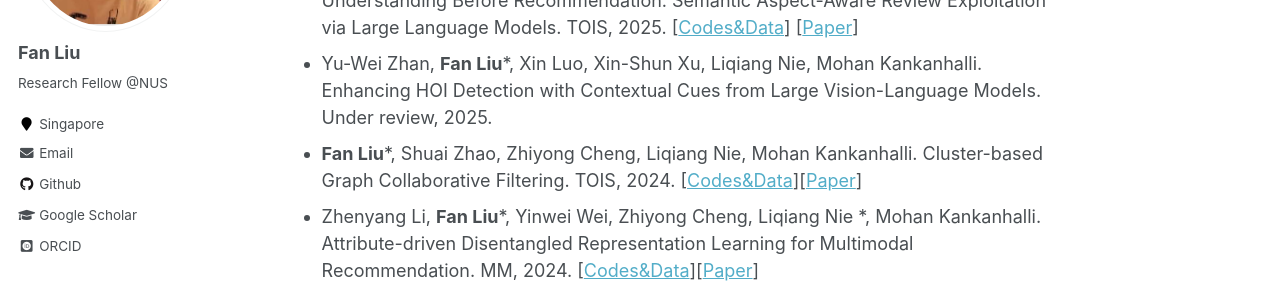
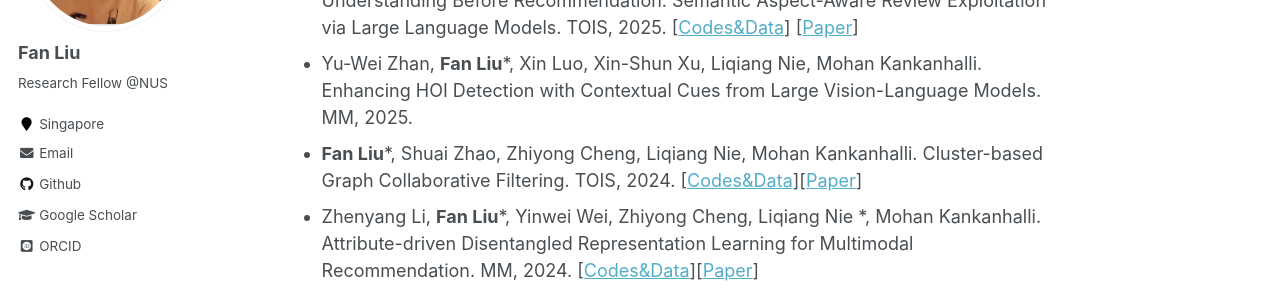
Before and after one commit to liufancs/liufancs.github.io, a Jekyll site: the page built from _pages/about.md, in a window 1280 px wide and 900 px high, scrolled down 1122 px. Shown: the part 207-504 px from the top of the window. Built offline with Jekyll 4.4.1, drawn with Linux system fonts in a browser that asks for light colours; some web fonts are replaced.

Commit message:
Update about.md

```diff
--- a/_pages/about.md
+++ b/_pages/about.md
@@ -34,7 +34,7 @@ I am currently a Research Fellow with [Prof. Mohan Kankanhalli](https://www.comp
 ‘*’ indicates the corresponding author.
 * Yang Tian, **Fan Liu**, Jingyuan Zhang, Victoria W., Yupeng Hu, Liqiang Nie. CoRe-MMRAG: Cross-Source Knowledge Reconciliation for Multimodal RAG. ACL, 2025.
 * **Fan Liu***, Yaqi Liu, Huilin Chen, Zhiyong Cheng, Liqiang Nie, Mohan Kankanhalli. Understanding Before Recommendation: Semantic Aspect-Aware Review Exploitation via Large Language Models. TOIS, 2025. [[Codes&Data](https://github.com/HuilinChenJN/LLMSAGCN)] [[Paper](https://arxiv.org/pdf/2312.16275)]
-* Yu-Wei Zhan, **Fan Liu***, Xin Luo, Xin-Shun Xu, Liqiang Nie, Mohan Kankanhalli. Enhancing HOI Detection with Contextual Cues from Large Vision-Language Models. Under review, 2025.
+* Yu-Wei Zhan, **Fan Liu***, Xin Luo, Xin-Shun Xu, Liqiang Nie, Mohan Kankanhalli. Enhancing HOI Detection with Contextual Cues from Large Vision-Language Models. MM, 2025.
 * **Fan Liu***, Shuai Zhao, Zhiyong Cheng, Liqiang Nie, Mohan Kankanhalli. Cluster-based Graph Collaborative Filtering. TOIS, 2024. [[Codes&Data](https://github.com/zhao254014/ClusterGCF)][[Paper](https://dl.acm.org/doi/abs/10.1145/3687481)]
 * Zhenyang Li, **Fan Liu***, Yinwei Wei, Zhiyong Cheng, Liqiang Nie *, Mohan Kankanhalli. Attribute-driven Disentangled Representation Learning for Multimodal Recommendation. MM, 2024. [[Codes&Data](https://github.com/SDLZY/AD-DRL)][[Paper](https://dl.acm.org/doi/pdf/10.1145/3664647.3681148)]
 * Zhicheng Sheng, **Fan Liu***, Meng Liu, Feng Zheng, Liqiang Nie *. Open-set Synthesis for Free-viewpoint Human Body Reenactment of Novel Poses. TCSVT, 2024. [[Codes&Data]()][[Paper](https://ieeexplore.ieee.org/abstract/document/10613821)]
```
